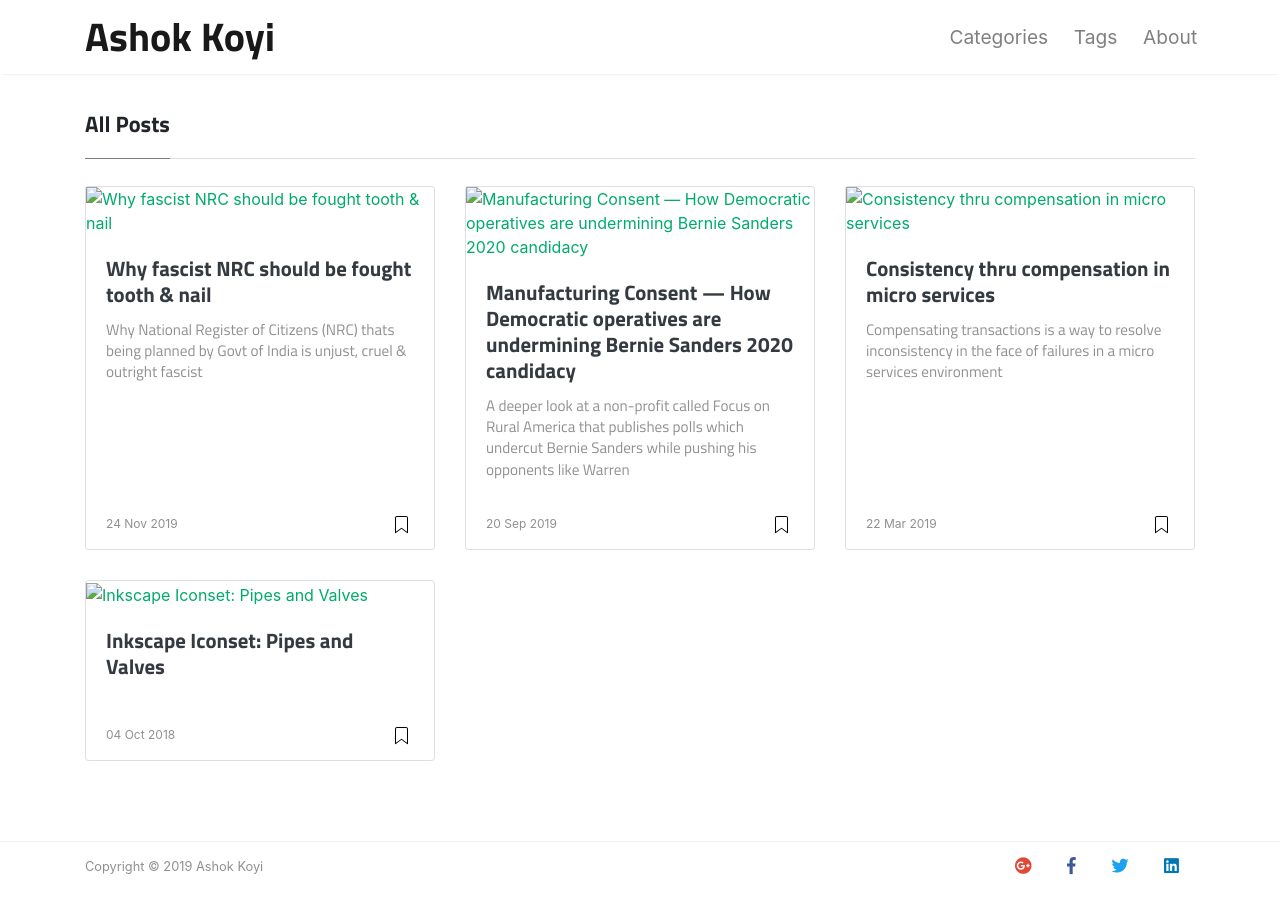
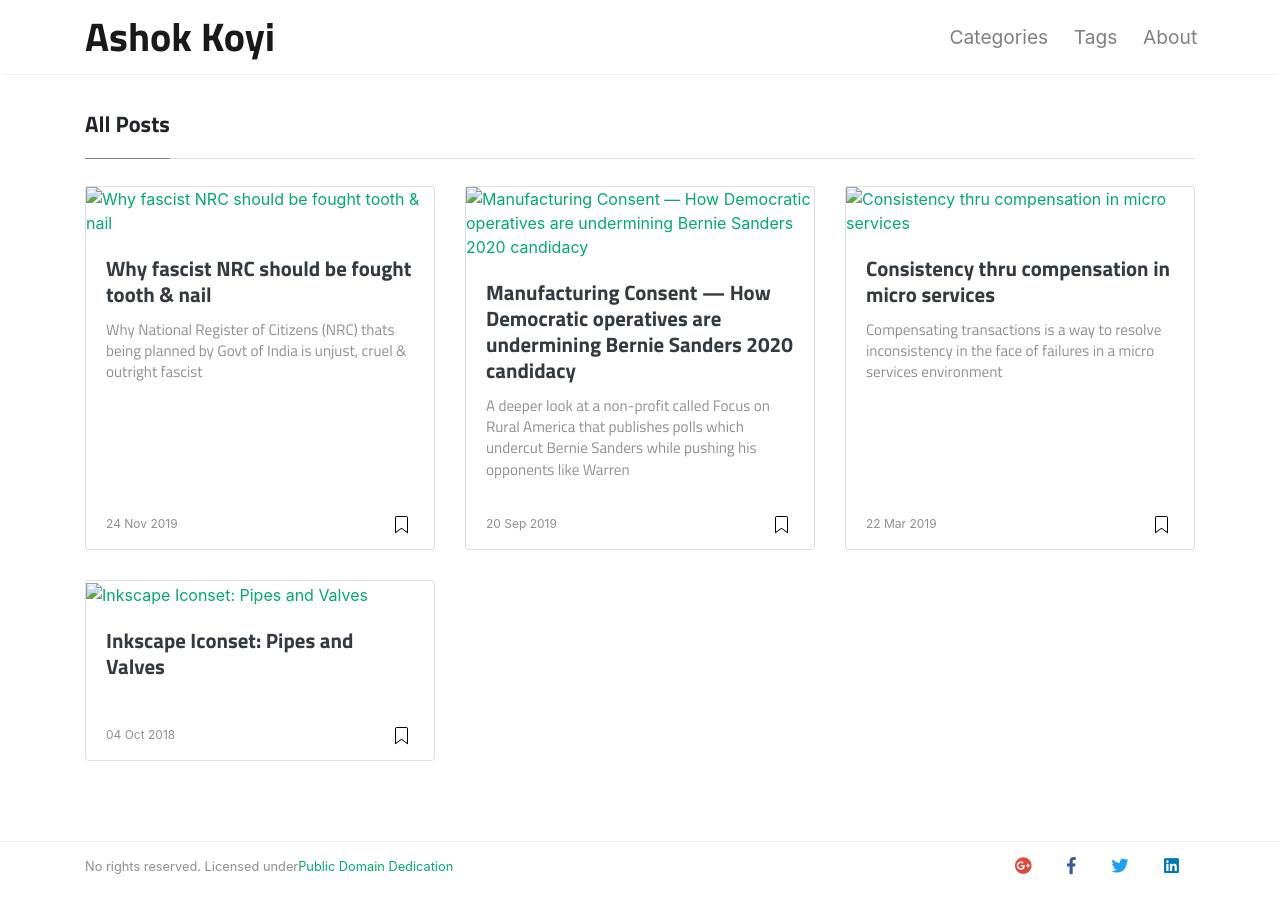
Before and after one commit to thekalinga/thekalinga.in, a Jekyll site: the page built from index.html, in a window 1280 px wide and 950 px high. Shown: the top 914 px of the window. Built offline with Jekyll 4.4.1, drawn with Linux system fonts in a browser that asks for light colours; nearby versions of some CDN libraries; the list of posts is cut into pages by our own code.

Commit message:
Updated code licenses to MIT & content licenses to CC0

```diff
--- a/_layouts/default.html
+++ b/_layouts/default.html
@@ -205,7 +205,7 @@
             <div class="container">
                 <div class="row">
                     <div class="col-md-6 col-sm-6 text-center text-md-left copyright-message">
-                        Copyright © {{ site.time | date: "%Y" }} {{ site.name }}
+                        No rights reserved. Licensed under <a href="https://creativecommons.org/licenses/by/4.0/">Public Domain Dedication</a>
                     </div>
                     <div class="col-md-6 col-sm-6 text-center text-md-right social-links">
                         <a target="_blank" class="link" href="{{ site.google }}"><i class="fab fa-google-plus fa-lg google-color"></i></a>
```
Also changed, not shown: LICENSE.txt.
